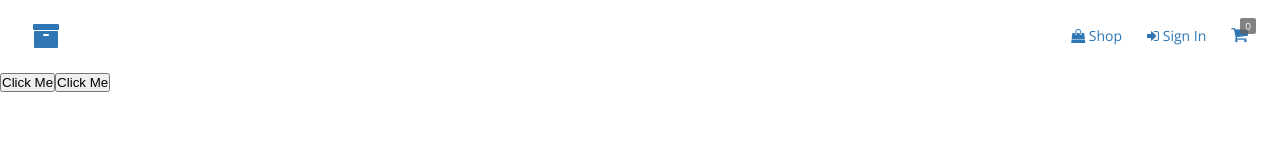
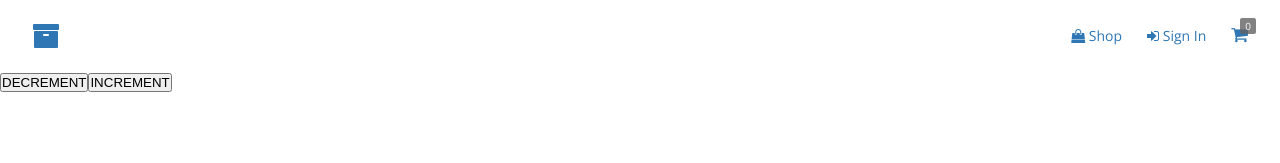
Before and after one commit to MazanLabeeb/MehakStore, a React (Create React App) app: page /tutorial in a window 1280 px wide. Shown: the top 163 px of the page. Built offline with nearby package versions, Linux system fonts and the light colour scheme; no server answers; the database is empty.

Commit message:
Lesson  132

```diff
--- a/package.json
+++ b/package.json
@@ -9,8 +9,11 @@
     "firebase": "^9.9.4",
     "react": "^18.2.0",
     "react-dom": "^18.2.0",
+    "react-redux": "^8.0.2",
     "react-router-dom": "6",
     "react-scripts": "5.0.1",
+    "redux": "^4.2.0",
+    "redux-logger": "^3.0.6",
     "sass": "^1.54.8",
     "web-vitals": "^2.1.4"
   },
--- a/src/Components/tutorial.component.jsx
+++ b/src/Components/tutorial.component.jsx
@@ -1,27 +1,27 @@
 import { useReducer } from "react";
 
-const reducer = (oldState, action) => {
+const reducer = (previousState, action) => {
     const { type } = action;
     switch (type) {
-        case 'INCREMENT':
-            return oldState + 1;
-        case 'DECREMENT':
-            return oldState - 1;
+        case "DECREMENT":
+            return previousState - 1;
             break;
-
+        case "INCREMENT":
+            return previousState + 1;
+            break;
         default:
-            throw new Error("Invalid Type pass to the reducer function");
+            throw new Error("Unkown type has been parsed to the reducer function");
     }
 }
 
 const Tutorial = () => {
-    const [currentState, dispatch] = useReducer(reducer, 0);
-    console.log(currentState);
+    const [state, dispatch] = useReducer(reducer, 0);
+    console.log(state);
 
     return (
         <div>
-            <button onClick={() => { dispatch({ type: "INCREMENT" }) }}>Click Me</button>
-            <button onClick={() => { dispatch({ type: "DECREMENT" }) }}>Click Me</button>
+            <button onClick={() => { dispatch({ type: "DECREMENT" }) }}>DECREMENT</button>
+            <button onClick={() => { dispatch({ type: "INCREMENT" }) }}>INCREMENT</button>
         </div>
     )
 }
--- a/src/index.js
+++ b/src/index.js
@@ -8,10 +8,14 @@ import { UserProvider } from './Context/user.context';
 import { CategoriesProvider } from './Context/categories.context';
 import { CartProvider } from './Context/cart.context';
 
+import { Provider } from 'react-redux';
+import { store } from './store/store';
+
 
 const root = ReactDOM.createRoot(document.getElementById('root'));
 root.render(
   <React.StrictMode>
+    <Provider store={store}>
       <BrowserRouter>
         <UserProvider>
           <CategoriesProvider>
@@ -21,6 +25,7 @@ root.render(
           </CategoriesProvider>
         </UserProvider>
       </BrowserRouter>
+    </Provider>
   </React.StrictMode>
 );
 
--- /dev/null
+++ b/src/store/root-reducer.js
@@ -0,0 +1,6 @@
+import { combineReducers } from "redux";
+import { userReducer } from "./user/user.reducer";
+
+export const rootReducer = combineReducers({
+    user: userReducer
+})
--- /dev/null
+++ b/src/store/store.js
@@ -0,0 +1,9 @@
+import { applyMiddleware, compose, createStore } from "redux";
+import logger from "redux-logger";
+import { rootReducer } from "./root-reducer";
+
+const middlewares = [logger];
+const composedEnhancer = compose(applyMiddleware(...middlewares));
+
+
+export const store = createStore(rootReducer, undefined, composedEnhancer);
--- /dev/null
+++ b/src/store/user/user.reducer.js
@@ -0,0 +1,23 @@
+const initialState = {
+    currentUser: null
+};
+const USER_ACTION_TYPES = {
+    SET_CURRENT_USER : "SET_CURRENT_USER"
+}
+
+
+
+export const userReducer = (oldState = initialState, action) => {
+    const { type, payload } = action;
+    switch (type) {
+        case USER_ACTION_TYPES.SET_CURRENT_USER:
+            return {
+                ...oldState,
+                currentUser: payload
+            }
+        default:
+            return oldState;
+
+    }
+
+}
```
Also changed, not shown: 1 other file (tests, documents, lock files or other folders). Lines whose indentation alone changed are shown as unchanged.
